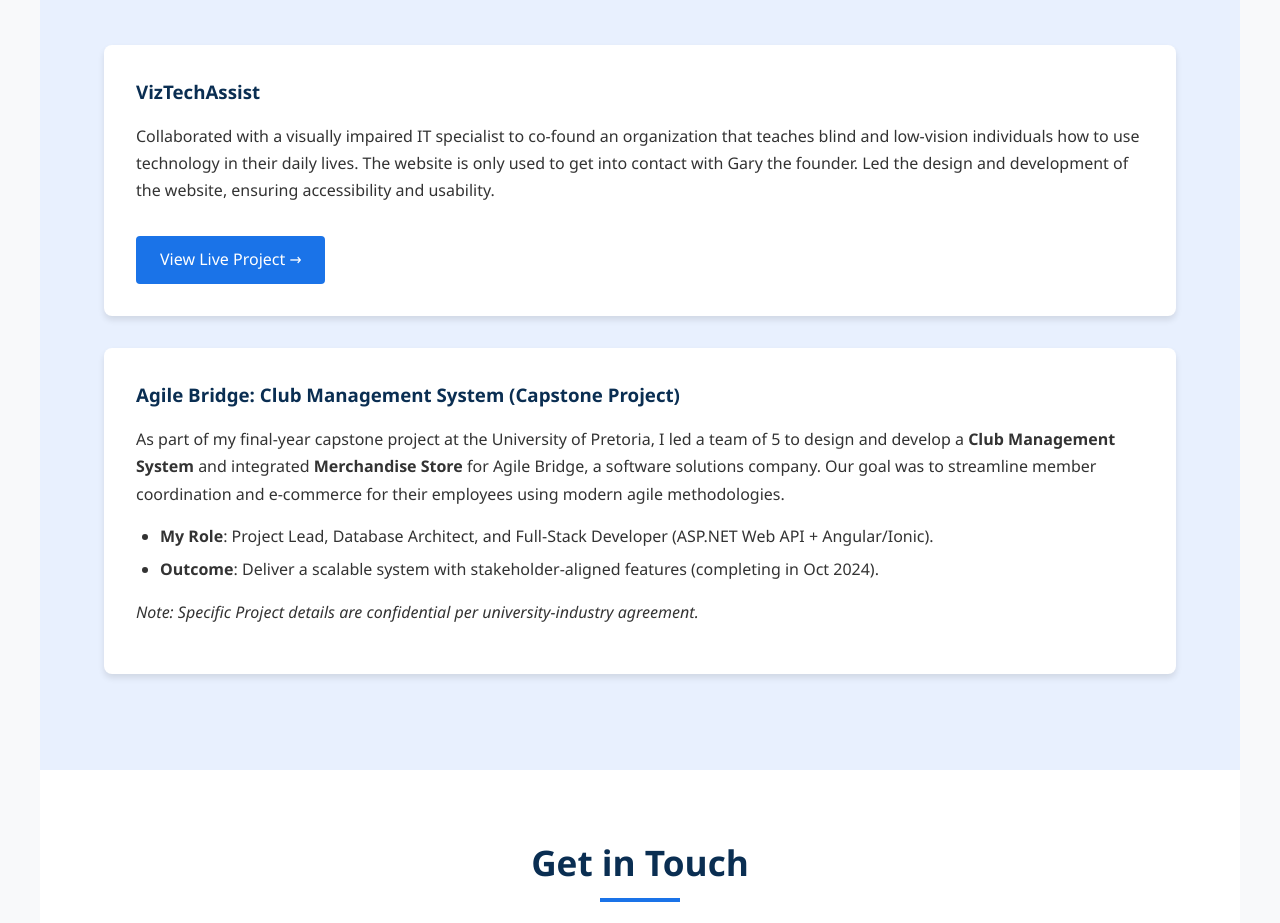
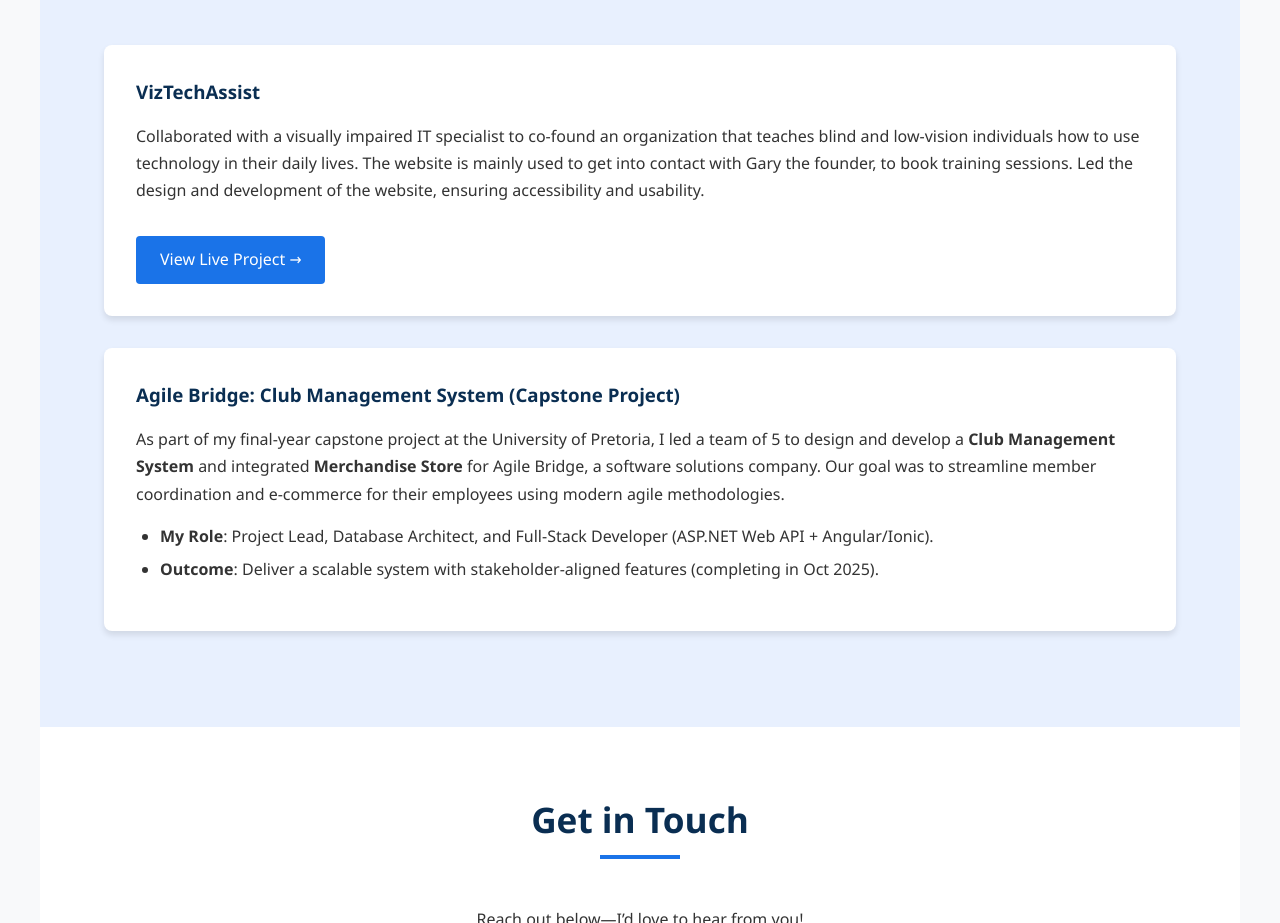
Before and after one commit to WayneRedmond/WayneRedmond.github.io, a plain HTML site: page index.html in a window 1280 px wide. Shown: the part 1825-2748 px from the top of the page. Drawn offline with Linux system fonts and the light colour scheme.

Commit message:
Changed the year date I got wrong

```diff
--- a/index.html
+++ b/index.html
@@ -81,7 +81,7 @@
             <h3>VizTechAssist</h3>
             <p>
                 Collaborated with a visually impaired IT specialist to co-found an organization that teaches
-                blind and low-vision individuals how to use technology in their daily lives. The website is only used to get into contact with Gary the founder. Led the design
+                blind and low-vision individuals how to use technology in their daily lives. The website is mainly used to get into contact with Gary the founder, to book training sessions. Led the design
                 and development of the website, ensuring accessibility and usability.
             </p>
             <a href="https://viztechassist.co.za/en/" target="_blank">View Live Project →</a>
@@ -96,9 +96,8 @@
             </p>
             <ul>
                 <li><strong>My Role</strong>: Project Lead, Database Architect, and Full-Stack Developer (ASP.NET Web API + Angular/Ionic).</li>
-                <li><strong>Outcome</strong>: Deliver a scalable system with stakeholder-aligned features (completing in Oct 2024).</li>
+                <li><strong>Outcome</strong>: Deliver a scalable system with stakeholder-aligned features (completing in Oct 2025).</li>
             </ul>
-            <p><em>Note: Specific Project details are confidential per university-industry agreement.</em></p>
         </div>
     </section>
 
```
